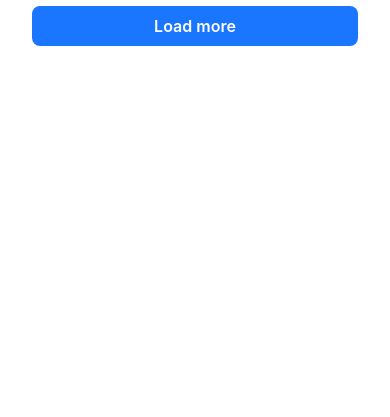
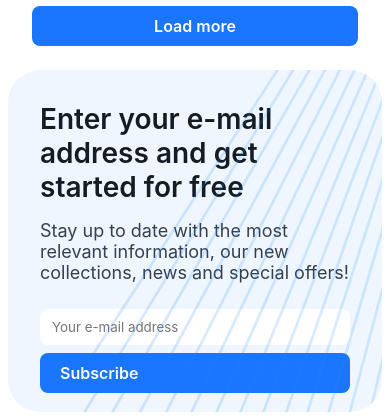
Before and after one commit to sweta530/whitespace_UI_webpage, a plain HTML site: page index.html in a window 390 px wide. Shown: the part 5150-5567 px from the top of the page. Before the commit the page ends 5228 px from the top, so only its background shows below. Drawn offline with Linux system fonts and the light colour scheme.

Commit message:
newsletter-section with responsive

```diff
--- a/index.html
+++ b/index.html
@@ -13,6 +13,7 @@
     <link rel="stylesheet" href="style/cta-section.css">
     <link rel="stylesheet" href="style/faq-section.css">
     <link rel="stylesheet" href="style/blog-section.css">
+    <link rel="stylesheet" href="style/newsletter-section.css">
 </head>
 <body>
 
@@ -271,5 +272,18 @@
         <a href="#" class="blue-btn"> Load more </a>
     </section>
 
+    <section class="newsletter-section">
+        <div class="newsletter-base"></div>
+        <div class="newsletter-content">
+            <span class="title">  Enter your e-mail address and get started for free </span>
+            <span class="description">  Stay up to date with the most relevant information, our new collections, news and special offers! </span>
+            <div class="user-mail">
+                <input type="email" name="email" id="email" placeholder="Your e-mail address">
+                <a href="#" class="blue-btn">Subscribe</a>
+            </div>
+        </div>
+        <img src="assets/Spinning Geometric Shapes.svg" alt="img" class="newsletter-img">
+    </section>
+
 </body>
 </html>
--- /dev/null
+++ b/style/newsletter-section.css
@@ -0,0 +1,88 @@
+.newsletter-section {
+    height: 342px;
+    position: relative;
+    width: 80%;
+    margin: auto;
+}
+.newsletter-base {
+    position: absolute;
+    top: 0;
+    left: 0;
+    width: 100%;
+    height: 100%;
+    background-color: #f0f6ff;
+    border-radius: 32px;
+}
+.newsletter-img {
+    position: absolute;
+    top: 0;
+    right: 0;
+    width: 50%;
+    height: 100%;
+    border-top-right-radius: 32px;
+    border-bottom-right-radius: 32px;
+    object-fit: cover;
+}
+.newsletter-content {
+    position: absolute;
+    top: 0;
+    left: 0;
+    width: 60%;
+    height: 100%;
+    padding: 32px;
+    overflow: hidden;
+    gap: 16px;
+    display: flex;
+    flex-direction: column;
+}
+.user-mail {
+    display: flex;
+    margin-top: 50px;
+    gap: 8px;
+    width: 100%;
+}
+.user-mail input {
+    width: 60%;
+    border-radius: 8px;
+    border: none;
+    padding: 10px 8px 10px 12px;
+    background-color: #fff;
+}
+
+
+@media screen and (max-width: 768px) {
+    .user-mail {
+        margin-top: 24px;
+    }
+    .newsletter-img {
+        width: 60%;
+    }
+    .newsletter-content {
+        width: 90%;
+    }
+}
+
+@media screen and (max-width: 480px) {
+    .newsletter-section {
+        width: 100%;
+    }
+    .newsletter-img {
+        width: 80%;
+    }
+    .user-mail {
+        flex-direction: column;
+        margin-top: 10px;
+    }
+    .user-mail input {
+        width: 100%;
+    }
+    .user-mail .blue-btn {
+        width: 100%;
+    }
+    .newsletter-content {
+        width: 100%;
+    }
+    .newsletter-content .title {
+        font-size: 28px;
+    }
+}
```
Also changed, not shown: temp.html (added, +39 -0 lines), assets/Spinning Geometric Shapes.svg (added).
